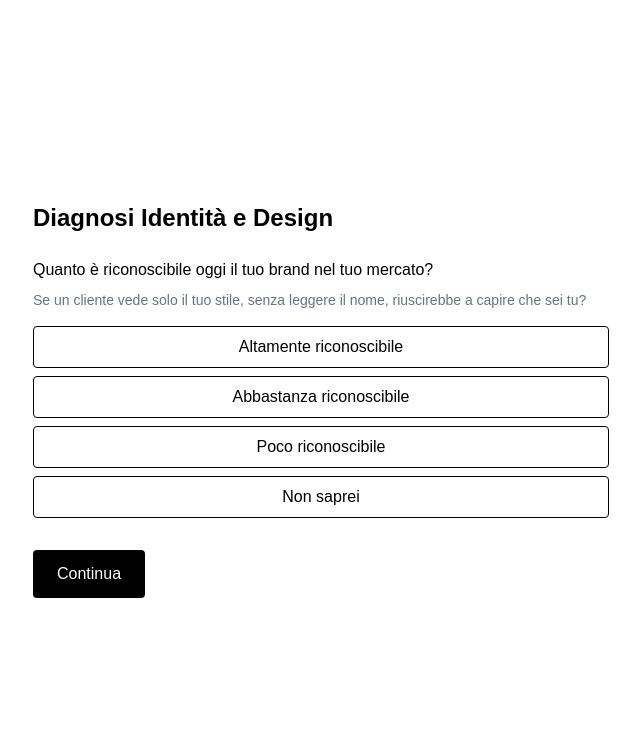
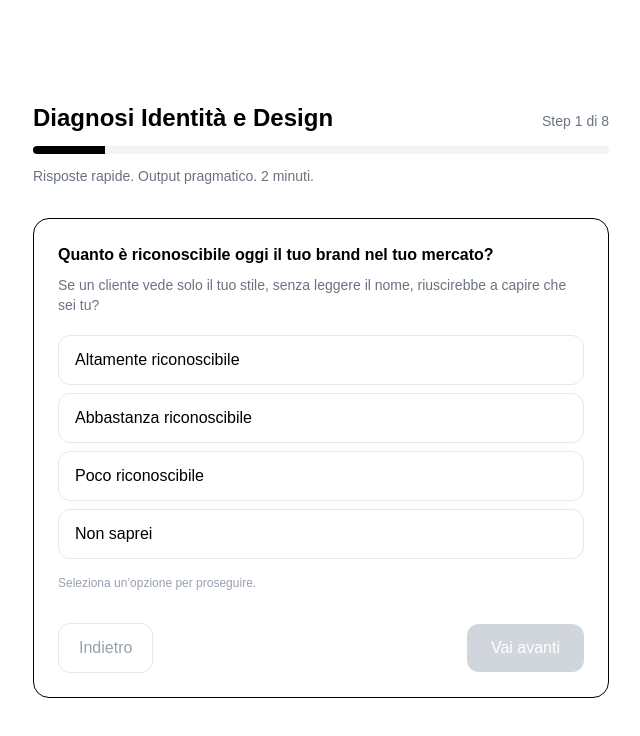
Before and after one commit to IAMStudioTO/BOS, a Next.js app in the folder apps/web/: page /diagnosi in a window 1280 px wide. Shown: the top 736 px of the page, without its empty margins (319-959 px from the left). Built offline with nearby package versions, Linux system fonts and the light colour scheme.

Commit message:
feat(web): improve diagnosi UX (progress, selected state, back, disabled continue)

```diff
--- a/apps/web/app/diagnosi/page.tsx
+++ b/apps/web/app/diagnosi/page.tsx
@@ -1,6 +1,6 @@
 "use client";
 
-import { useState } from "react";
+import { useMemo, useState } from "react";
 
 type Option = {
   label: string;
@@ -33,8 +33,7 @@ const questions: Question[] = [
     id: "logo",
     question:
       "Il tuo logo è un simbolo che rappresenta una visione o è solo un segno grafico?",
-    description:
-      "Un simbolo racconta chi sei. Un segno riempie uno spazio.",
+    description: "Un simbolo racconta chi sei. Un segno riempie uno spazio.",
     type: "radio",
     options: [
       { label: "Simbolo strategico", value: "strategico" },
@@ -57,8 +56,7 @@ const questions: Question[] = [
   },
   {
     id: "prezzo",
-    question:
-      "Il tuo brand comunica il livello di prezzo che chiedi?",
+    question: "Il tuo brand comunica il livello di prezzo che chiedi?",
     description:
       "Se chiedi premium ma sembri standard, il cliente percepisce disallineamento.",
     type: "radio",
@@ -72,8 +70,7 @@ const questions: Question[] = [
     id: "esperienza",
     question:
       "Il tuo sito/app è progettato come esperienza o come semplice vetrina?",
-    description:
-      "Una vetrina mostra. Un’esperienza guida e convince.",
+    description: "Una vetrina mostra. Un’esperienza guida e convince.",
     type: "radio",
     options: [
       { label: "Esperienza progettata", value: "esperienza" },
@@ -83,10 +80,8 @@ const questions: Question[] = [
   },
   {
     id: "attrito",
-    question:
-      "Il tuo design riduce attrito o lo crea?",
-    description:
-      "Ogni secondo di confusione è un passo verso l’abbandono.",
+    question: "Il tuo design riduce attrito o lo crea?",
+    description: "Ogni secondo di confusione è un passo verso l’abbandono.",
     type: "radio",
     options: [
       { label: "Riduce attrito", value: "riduce" },
@@ -98,8 +93,7 @@ const questions: Question[] = [
     id: "ambizione",
     question:
       "L’identità attuale è allineata con dove vuoi portare il brand nei prossimi 3 anni?",
-    description:
-      "L’ambizione senza struttura visiva è fragile.",
+    description: "L’ambizione senza struttura visiva è fragile.",
     type: "radio",
     options: [
       { label: "Sì", value: "si" },
@@ -111,33 +105,12 @@ const questions: Question[] = [
     id: "materiali",
     question:
       "Carica logo, packaging, screenshot sito/app o materiali grafici.",
-    description:
-      "L’identità non è ciò che pensi di avere. È ciò che si vede.",
+    description: "L’identità non è ciò che pensi di avere. È ciò che si vede.",
     type: "file",
   },
 ];
 
-export default function DiagnosiPage() {
-  const [step, setStep] = useState(0);
-  const [answers, setAnswers] = useState<Record<string, any>>({});
-  const [email, setEmail] = useState("");
-  const [completed, setCompleted] = useState(false);
-
-  const current = questions[step];
-
-  const handleAnswer = (value: any) => {
-    setAnswers({ ...answers, [current.id]: value });
-  };
-
-  const next = () => {
-    if (step < questions.length - 1) {
-      setStep(step + 1);
-    } else {
-      setCompleted(true);
-    }
-  };
-
-  const calculateScore = () => {
+function calcScore(answers: Record<string, any>) {
   let score = 100;
 
   if (answers.riconoscibilita === "bassa") score -= 15;
@@ -148,95 +121,298 @@ export default function DiagnosiPage() {
   if (answers.ambizione === "no") score -= 10;
 
   return Math.max(score, 0);
-  };
+}
+
+function levelFromScore(score: number) {
+  if (score >= 80) return "Strutturato";
+  if (score >= 60) return "In consolidamento";
+  if (score >= 40) return "Fragile";
+  return "Critico";
+}
+
+export default function DiagnosiPage() {
+  const totalSteps = questions.length;
+
+  const [step, setStep] = useState(0);
+  const [answers, setAnswers] = useState<Record<string, any>>({});
+  const [email, setEmail] = useState("");
+  const [completed, setCompleted] = useState(false);
+  const [sending, setSending] = useState(false);
+  const [sendMsg, setSendMsg] = useState<string>("");
+
+  const current = questions[step];
+  const currentValue = answers[current.id];
+
+  const progressPct = useMemo(() => {
+    // progress “percepito”: step attuale incluso
+    const v = ((step + 1) / totalSteps) * 100;
+    return Math.max(0, Math.min(100, v));
+  }, [step, totalSteps]);
+
+  const isAnswered = useMemo(() => {
+    if (!current) return false;
+    const v = currentValue;
+
+    if (current.type === "radio") return typeof v === "string" && v.length > 0;
+    if (current.type === "text") return typeof v === "string" && v.trim().length > 1;
+    if (current.type === "number") return v !== undefined && v !== null && String(v).length > 0;
+    if (current.type === "file") return v instanceof FileList ? v.length > 0 : false;
+
+    return false;
+  }, [current, currentValue]);
+
+  function setAnswer(value: any) {
+    setAnswers((prev) => ({ ...prev, [current.id]: value }));
+  }
+
+  function goNext() {
+    if (!isAnswered) return;
+
+    if (step < totalSteps - 1) {
+      setStep((s) => s + 1);
+    } else {
+      setCompleted(true);
+    }
+  }
+
+  function goBack() {
+    if (step > 0) setStep((s) => s - 1);
+  }
+
+  async function submitEmail() {
+    setSendMsg("");
+    const trimmed = email.trim();
+    if (!trimmed || !trimmed.includes("@")) {
+      setSendMsg("Inserisci una email valida.");
+      return;
+    }
+
+    // MVP: qui puoi chiamare la tua API /diagnostic (Render) come già fai nel progetto reale.
+    // In questa versione lasciamo solo UX (invio “simulato”) per non rompere la tua integrazione.
+    setSending(true);
+    try {
+      // Se vuoi attaccarlo davvero: fai fetch al tuo endpoint API.
+      // await fetch("...", { method: "POST", ... });
+
+      setSendMsg("Perfetto. Ti stiamo inviando il report via email.");
+    } catch {
+      setSendMsg("Errore durante l’invio. Riprova tra poco.");
+    } finally {
+      setSending(false);
+    }
+  }
 
   if (completed) {
-    const score = calculateScore();
+    const score = calcScore(answers);
+    const livello = levelFromScore(score);
 
     return (
-      <main className="min-h-screen bg-white text-black flex items-center justify-center px-6">
-        <div className="max-w-xl text-center">
-          <h1 className="text-3xl font-bold mb-6">
-            Risultato Diagnosi
-          </h1>
+      <main className="min-h-screen bg-white text-black flex items-center justify-center px-6 py-12">
+        <div className="max-w-xl w-full">
+          <div className="mb-6">
+            <h1 className="text-3xl font-bold">Risultato Diagnosi</h1>
+            <p className="text-gray-600 mt-2">
+              Report sintetico + PDF completo via email.
+            </p>
+          </div>
 
-          <p className="text-xl mb-4">
-            Score: {score}/100
+          <div className="border rounded-2xl p-6 mb-6">
+            <div className="flex items-end justify-between gap-4">
+              <div>
+                <p className="text-sm text-gray-500">Score</p>
+                <p className="text-4xl font-bold">{score}/100</p>
+              </div>
+              <div className="text-right">
+                <p className="text-sm text-gray-500">Livello</p>
+                <p className="text-xl font-semibold">{livello}</p>
+              </div>
+            </div>
+
+            <div className="mt-4 h-2 w-full bg-gray-100 rounded-full overflow-hidden">
+              <div
+                className="h-full bg-black"
+                style={{ width: `${score}%` }}
+              />
+            </div>
+
+            <p className="text-sm text-gray-500 mt-4">
+              Ricevi il PDF con priorità di intervento e raccomandazioni design.
             </p>
+          </div>
 
+          <div className="border rounded-2xl p-6">
+            <label className="block text-sm font-medium mb-2">
+              Email per ricevere il report PDF
+            </label>
             <input
               type="email"
-            placeholder="Inserisci la tua email per ricevere il report"
+              placeholder="nome@azienda.it"
               value={email}
               onChange={(e) => setEmail(e.target.value)}
-            className="border px-4 py-2 rounded w-full mb-4"
+              className="border px-4 py-3 rounded-xl w-full mb-3"
             />
 
-          <button className="bg-black text-white px-6 py-3 rounded">
-            Ricevi Report
+            <button
+              onClick={submitEmail}
+              disabled={sending}
+              className={`w-full px-6 py-3 rounded-xl text-white ${
+                sending ? "bg-gray-400" : "bg-black hover:opacity-90"
+              }`}
+            >
+              {sending ? "Invio in corso..." : "Ricevi il report"}
             </button>
+
+            {sendMsg && (
+              <p className="text-sm text-gray-600 mt-3">{sendMsg}</p>
+            )}
+          </div>
+
+          <div className="mt-6 text-center">
+            <a className="text-sm text-gray-500 hover:text-black" href="/">
+              Torna alla home
+            </a>
+          </div>
         </div>
       </main>
     );
   }
 
   return (
-    <main className="min-h-screen bg-white text-black flex items-center justify-center px-6">
+    <main className="min-h-screen bg-white text-black flex items-center justify-center px-6 py-12">
       <div className="max-w-xl w-full">
-        <h1 className="text-2xl font-bold mb-6">
-          Diagnosi Identità e Design
-        </h1>
-
-        <div className="mb-4">
-          <p className="font-medium mb-2">{current.question}</p>
-          {current.description && (
-            <p className="text-sm text-gray-500 mb-4">
-              {current.description}
+        {/* Header + Progress */}
+        <div className="mb-8">
+          <div className="flex items-baseline justify-between">
+            <h1 className="text-2xl font-bold">Diagnosi Identità e Design</h1>
+            <p className="text-sm text-gray-500">
+              Step {step + 1} di {totalSteps}
             </p>
-          )}
           </div>
 
-        {current.type === "radio" &&
-          current.options?.map((opt) => (
+          <div className="mt-3 h-2 w-full bg-gray-100 rounded-full overflow-hidden">
+            <div
+              className="h-full bg-black transition-all"
+              style={{ width: `${progressPct}%` }}
+            />
+          </div>
+
+          <p className="text-sm text-gray-500 mt-3">
+            Risposte rapide. Output pragmatico. 2 minuti.
+          </p>
+        </div>
+
+        {/* Card domanda */}
+        <div className="border rounded-2xl p-6">
+          <p className="text-base font-semibold mb-2">{current.question}</p>
+          {current.description && (
+            <p className="text-sm text-gray-500 mb-5">{current.description}</p>
+          )}
+
+          {current.type === "radio" && (
+            <div className="flex flex-col gap-2">
+              {current.options?.map((opt) => {
+                const active = currentValue === opt.value;
+                return (
                   <button
                     key={opt.value}
-              onClick={() => handleAnswer(opt.value)}
-              className="block w-full border px-4 py-2 mb-2 rounded hover:bg-gray-100"
+                    type="button"
+                    onClick={() => setAnswer(opt.value)}
+                    className={[
+                      "w-full text-left px-4 py-3 rounded-xl border transition",
+                      active
+                        ? "border-black bg-black text-white"
+                        : "border-gray-200 hover:border-gray-400 hover:bg-gray-50",
+                    ].join(" ")}
                   >
                     {opt.label}
                   </button>
-          ))}
+                );
+              })}
+              <p className="text-xs text-gray-400 mt-2">
+                Seleziona un’opzione per proseguire.
+              </p>
+            </div>
+          )}
 
           {current.type === "text" && (
             <input
               type="text"
-            onChange={(e) => handleAnswer(e.target.value)}
-            className="border px-4 py-2 rounded w-full"
+              value={typeof currentValue === "string" ? currentValue : ""}
+              onChange={(e) => setAnswer(e.target.value)}
+              className="border px-4 py-3 rounded-xl w-full"
+              placeholder="Scrivi qui…"
             />
           )}
 
           {current.type === "number" && (
             <input
               type="number"
-            onChange={(e) => handleAnswer(e.target.value)}
-            className="border px-4 py-2 rounded w-full"
+              value={currentValue ?? ""}
+              onChange={(e) => setAnswer(e.target.value)}
+              className="border px-4 py-3 rounded-xl w-full"
+              placeholder="0"
             />
           )}
 
           {current.type === "file" && (
+            <div>
               <input
                 type="file"
-            onChange={(e) => handleAnswer(e.target.files)}
-            className="border px-4 py-2 rounded w-full"
+                multiple
+                onChange={(e) => setAnswer(e.target.files)}
+                className="border px-4 py-3 rounded-xl w-full"
               />
+              <p className="text-xs text-gray-500 mt-2">
+                Puoi caricare più file (logo, packaging, screenshot, brochure).
+              </p>
+
+              {currentValue instanceof FileList && currentValue.length > 0 && (
+                <div className="mt-3 text-sm text-gray-600">
+                  <p className="font-medium">Hai caricato:</p>
+                  <ul className="list-disc pl-5 mt-1">
+                    {Array.from(currentValue).slice(0, 6).map((f) => (
+                      <li key={f.name}>{f.name}</li>
+                    ))}
+                    {currentValue.length > 6 && (
+                      <li>+ {currentValue.length - 6} altri file</li>
+                    )}
+                  </ul>
+                </div>
+              )}
+            </div>
           )}
 
+          {/* Footer bottoni */}
+          <div className="mt-8 flex items-center justify-between gap-3">
             <button
-          onClick={next}
-          className="mt-6 bg-black text-white px-6 py-3 rounded"
+              type="button"
+              onClick={goBack}
+              disabled={step === 0}
+              className={[
+                "px-5 py-3 rounded-xl border transition",
+                step === 0
+                  ? "border-gray-200 text-gray-400 cursor-not-allowed"
+                  : "border-gray-200 hover:border-gray-400 hover:bg-gray-50",
+              ].join(" ")}
             >
-          Continua
+              Indietro
             </button>
+
+            <button
+              type="button"
+              onClick={goNext}
+              disabled={!isAnswered}
+              className={[
+                "px-6 py-3 rounded-xl text-white transition",
+                isAnswered
+                  ? "bg-black hover:opacity-90"
+                  : "bg-gray-300 cursor-not-allowed",
+              ].join(" ")}
+            >
+              {step === totalSteps - 1 ? "Vedi risultato" : "Vai avanti"}
+            </button>
+          </div>
+        </div>
       </div>
     </main>
   );
```
Lines whose indentation alone changed are shown as unchanged.
